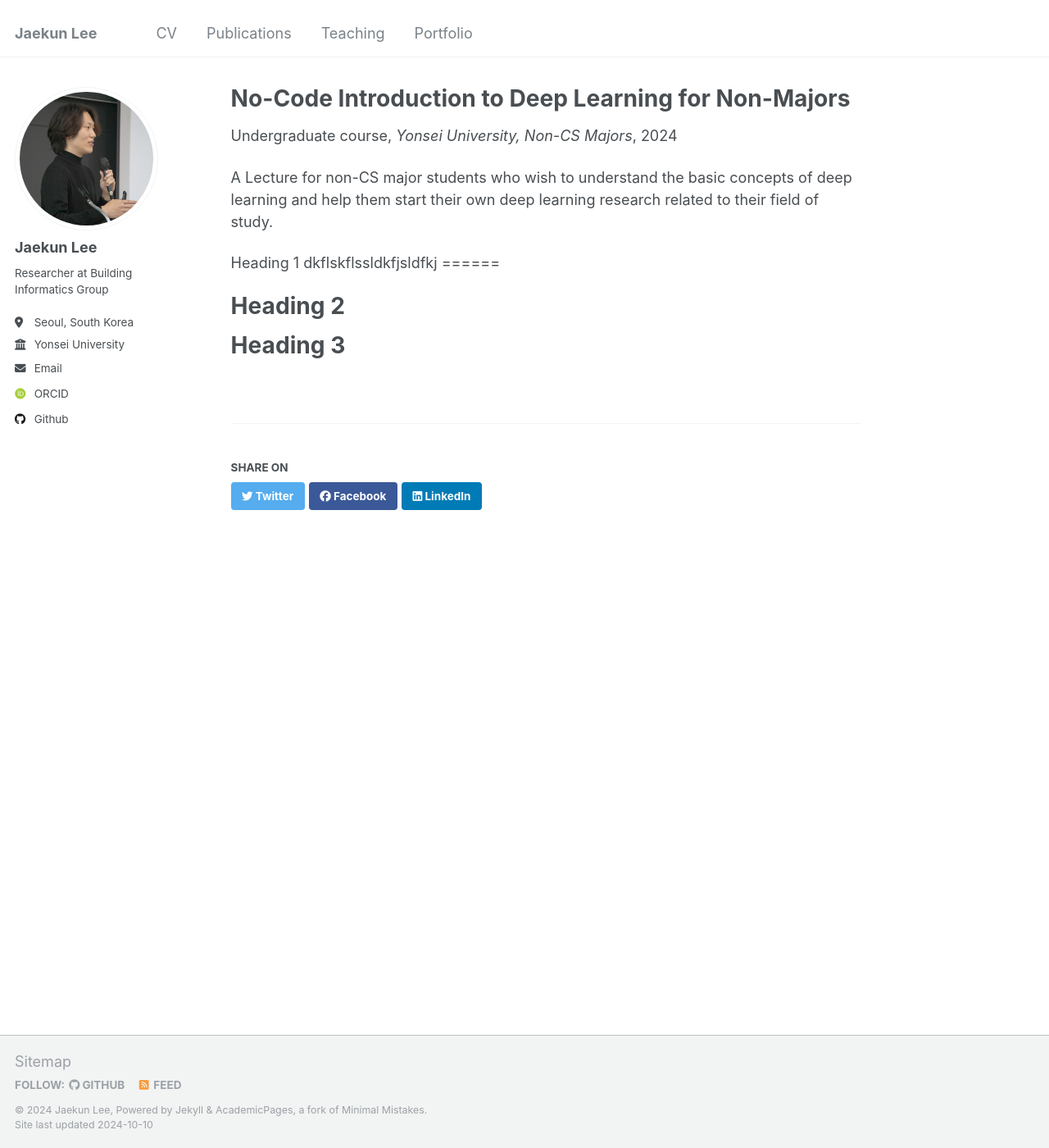
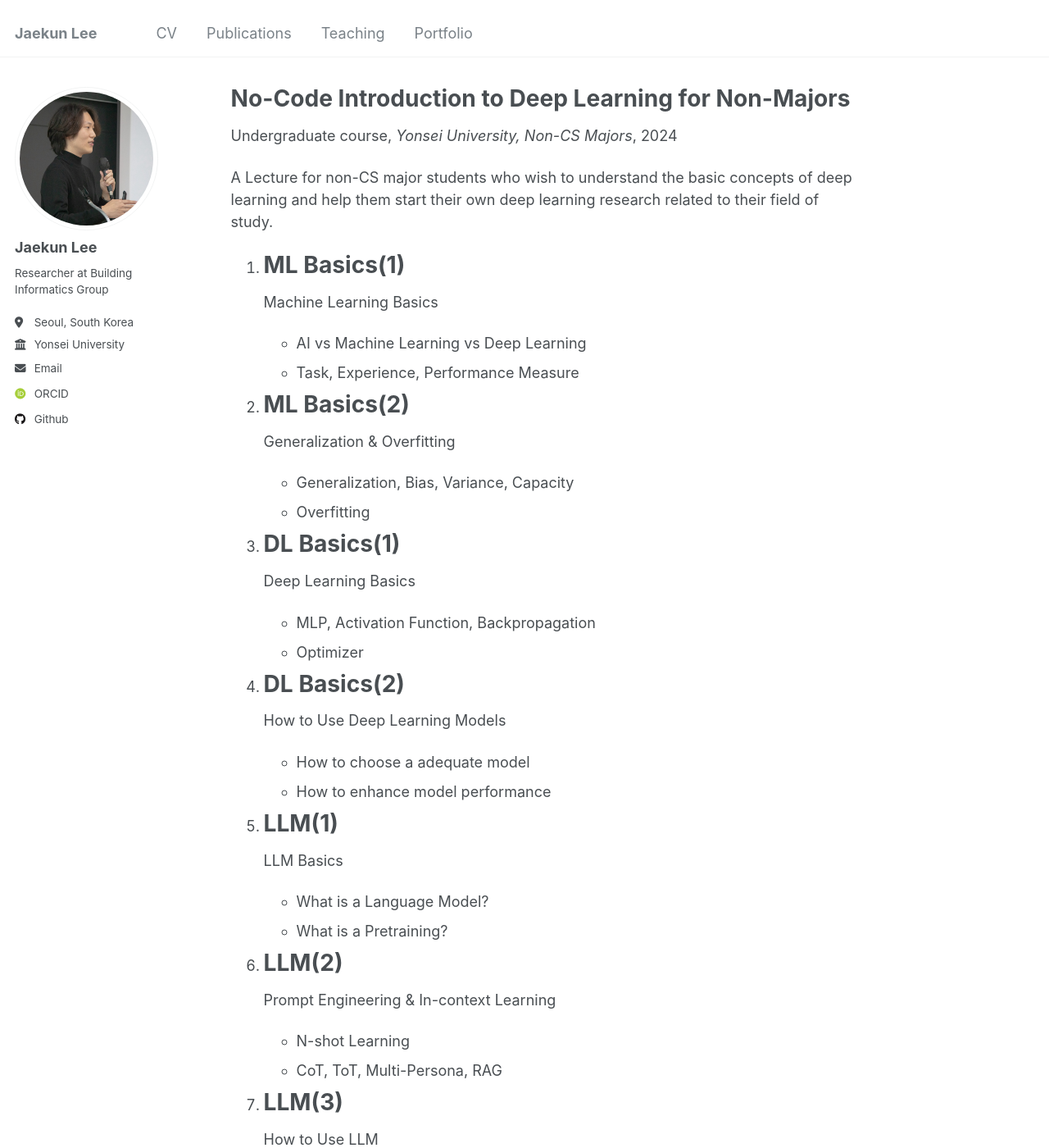
Before and after one commit to jake102518/jake102518.github.io, a Jekyll site: the page built from _teaching/2024-winter-nocodeDL.md, in a window 1280 px wide and 1400 px high. Shown: the whole window at 82% size. Built offline with Jekyll 4.4.1, drawn with Linux system fonts in a browser that asks for light colours; some web fonts are replaced; some of the changed text lies outside the part shown.

Commit message:
teaching2

```diff
--- a/_teaching/2024-winter-nocodeDL.md
+++ b/_teaching/2024-winter-nocodeDL.md
@@ -10,12 +10,44 @@ location: "Seoul, South Korea"
 
 A Lecture for non-CS major students who wish to understand the basic concepts of deep learning and help them start their own deep learning research related to their field of study.
 
-Heading 1
-dkflskflssldkfjsldfkj
+1. ML Basics(1)
 ======
+Machine Learning Basics
+- AI vs Machine Learning vs Deep Learning
+- Task, Experience, Performance Measure
 
-Heading 2
+2. ML Basics(2)
 ======
+Generalization & Overfitting
+- Generalization, Bias, Variance, Capacity
+- Overfitting
 
-Heading 3
+3. DL Basics(1)
 ======
+Deep Learning Basics
+- MLP, Activation Function, Backpropagation
+- Optimizer
+
+4. DL Basics(2)
+======
+How to Use Deep Learning Models
+- How to choose a adequate model
+- How to enhance model performance
+
+5. LLM(1)
+======
+LLM Basics
+- What is a Language Model?
+- What is a Pretraining?
+
+6. LLM(2)
+======
+Prompt Engineering & In-context Learning
+- N-shot Learning
+- CoT, ToT, Multi-Persona, RAG
+
+7. LLM(3)
+======
+How to Use LLM
+- NLP Tasks and LLM Model Comparison
+- Context Window, Top-K, Top-P, Temperature
```
Also changed, not shown: _publications/2023-10-11-conf.md (+1 -1 lines), _publications/2023-12-01-jour.md (+1 -1 lines), _publications/2024-10-10-conf.md (+1 -1 lines).
